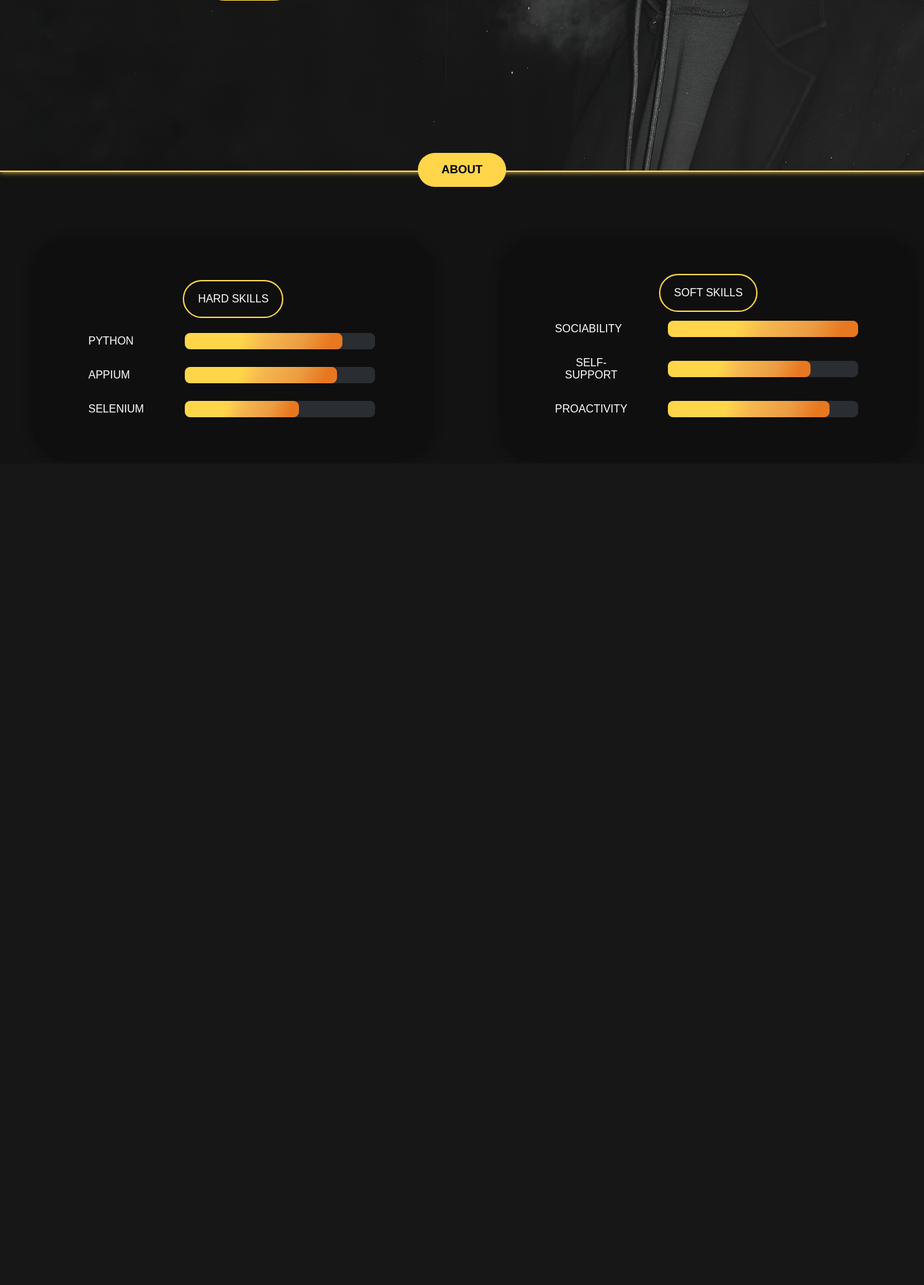
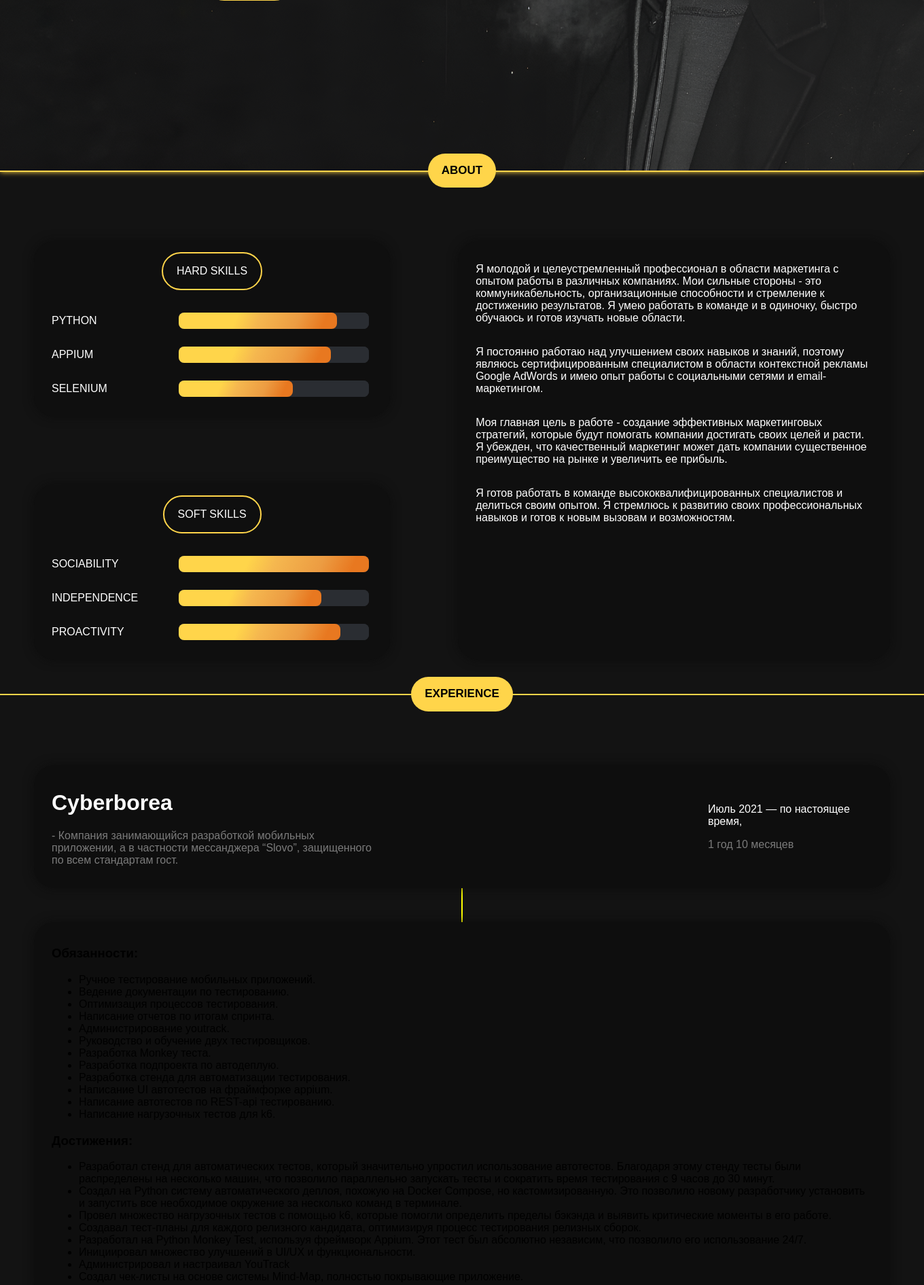
Before and after one commit to GrigoriiSchrodinger/FlaskWebsite, a Flask app: page /beautiful_page in a window 1360 px wide. Shown: the part 532-2423 px from the top of the page at 68% size. Before the commit the page ends 1146 px from the top, so only its background shows below. Run offline with Flask 3, Linux system fonts and the light colour scheme.

Commit message:
Feature: add experience

```diff
--- a/src/static/css/beautiful_page.css
+++ b/src/static/css/beautiful_page.css
@@ -158,16 +158,15 @@ li {
 /*==============================================*/
 .delimiter-container {
     display: flex;
+    padding: 1px 26px 1px 26px;
     justify-content: center;
 }
 
 .delimiter {
-    width: 90px;
     border-radius: 50px;
     background-color: #ffd54a;
     padding: 1px 20px;
     transform: translateY(-28px);
-    text-align: center;
 }
 
 .delimiter h2 {
@@ -181,21 +180,32 @@ li {
 /* --------------------------------- Контейнер начало ---------------------------------*/
 .about-me-container {
     display: flex;
-    /*background-color: #131313;*/
-    justify-content: space-around;
+    flex-wrap: nowrap;
+    justify-content: space-evenly;
+    flex-direction: row;
+    border-bottom: 2px solid #ffd54a;
 }
 /* --------------------------------- Контейнер конец ---------------------------------*/
 
 /* --------------------------------- Контейнер прогрессия скиллов начало ---------------------------------*/
-.about-me-progress-bar-container {
-    background-color: rgba(14, 14, 14, 0.75);
-    border-radius: 50px;
+.about-me-card-container {
     display: flex;
     flex-direction: column;
-    padding: 50px 80px 50px 80px;
-    margin: 50px 50px 5px 50px;
+}
+.about-me-card {
+    background-color: rgba(14, 14, 14, 0.75);
     box-shadow: 0 0 15px rgba(10, 10, 10, 0.67);
+    border-radius: 30px;
+    display: flex;
+    flex-direction: column;
+    padding: 16px 26px 16px 26px;
+    margin: 50px 50px 50px 50px;
+    transition: transform 0.4s ease-in-out;
+}
 
+.about-me-card:hover {
+  transform: scale(1.05);
+    box-shadow: 0 0 30px rgba(10, 10, 10, 0.67);
 }
 
 .about-me-progress-bar-container h1 {
@@ -240,7 +250,8 @@ progress::-webkit-progress-value {
     border-radius: 50px;
     border: 2px solid #ffd54a;
     padding: 1px 20px;
-    margin: auto;
+    margin: auto auto 20px auto;
+
 }
 
 .about-me-common-block-name p {
@@ -254,7 +265,6 @@ progress::-webkit-progress-value {
     flex-direction: row;
     align-items: center;
     justify-content: space-between;
-    /*height: 100%;*/
 }
 
 .about-me-common-block-name-name-skills p {
@@ -268,7 +278,7 @@ progress::-webkit-progress-value {
     display: flex;
     background-color: #131313;
     justify-content: space-around;
-        padding: 300px;
+    padding: 300px;
     border-bottom: 2px solid #ffd54a;
     box-shadow: 0 0 8px #ffd54a;
 }
@@ -277,10 +287,45 @@ progress::-webkit-progress-value {
 .brief-information-text {
     display: flex;
     flex-direction: column;
-    margin: 50px 50px 5px 50px;
-    justify-content: center;
 }
 
 .brief-information-text p {
     color: white;
 }
+
+/*==============================================*/
+/*             Секция 5: Опыт работы*/
+/*==============================================*/
+
+.experience-card {
+    background-color: rgb(14, 14, 14);
+    box-shadow: 0 0 15px rgba(10, 10, 10, 0.67);
+    border-radius: 30px;
+    display: flex;
+    flex-direction: row;
+    padding: 16px 26px 16px 26px;
+    margin: 50px 50px 50px 50px;
+    transition: transform 0.4s ease-in-out;
+    justify-content: space-between;
+    align-items: center;
+}
+
+.experience-card h1, p {
+    color: white;
+}
+
+.experience-card:hover {
+  transform: scale(1.05);
+    box-shadow: 0 0 30px rgba(10, 10, 10, 0.67);
+}
+
+.vertical-line {
+    z-index: -1;
+  position: absolute;
+  top: 0;
+  bottom: 0;
+  left: 50%;
+  width: 2px;
+  background-color: yellow;
+  transform: translateX(-50%);
+}
--- a/src/static/css/style.css
+++ b/src/static/css/style.css
@@ -369,7 +369,7 @@ progress::-webkit-progress-value {
 }
 
 .body-text {
-    margin: 13px;
+    /*margin: 13px;*/
 }
 
 .content {
--- a/src/templates/beautiful_page.html
+++ b/src/templates/beautiful_page.html
@@ -54,7 +54,8 @@
 </div>
 
 <div class="about-me-container">
-    <div class="about-me-progress-bar-container">
+    <div class="about-me-card-container">
+        <div class="about-me-card">
             <div class="about-me-common-block-name">
                 <p>HARD SKILLS</p>
             </div>
@@ -72,7 +73,7 @@
             </div>
         </div>
 
-    <div class="about-me-progress-bar-container">
+        <div class="about-me-card">
             <div class="about-me-common-block-name">
                 <p>SOFT SKILLS</p>
             </div>
@@ -81,7 +82,7 @@
                 <progress class="progress" max="100" value="100">100%</progress>
             </div>
             <div class="about-me-common-block-name-name-skills">
-            <p>SELF-SUPPORT</p>
+                <p>INDEPENDENCE</p>
                 <progress class="progress" max="100" value="75">75%</progress>
             </div>
             <div class="about-me-common-block-name-name-skills">
@@ -89,147 +90,155 @@
                 <progress class="progress" max="100" value="85">85%</progress>
             </div>
         </div>
+    </div>
+    <div class="about-me-card">
+        <div class="brief-information-text">
+            <div class="body-text">
+                <p>
+                    Я молодой и целеустремленный профессионал в области маркетинга с опытом работы в различных
+                    компаниях.
+                    Мои сильные стороны - это коммуникабельность, организационные способности и стремление к достижению
+                    результатов. Я умею работать в команде и в одиночку, быстро обучаюсь и готов изучать новые области.
+                </p>
+            </div>
+            <div class="body-text">
+                <p>
+                    Я постоянно работаю над улучшением своих навыков и знаний, поэтому являюсь сертифицированным
+                    специалистом в области контекстной рекламы Google AdWords и имею опыт работы с социальными сетями и
+                    email-маркетингом.
+                </p>
+            </div>
+            <div class="body-text">
+                <p>
+                    Моя главная цель в работе - создание эффективных маркетинговых стратегий, которые будут помогать
+                    компании достигать своих целей и расти. Я убежден, что качественный маркетинг может дать компании
+                    существенное преимущество на рынке и увеличить ее прибыль.
+                </p>
+            </div>
+            <div class="body-text">
+                <p>
+                    Я готов работать в команде высококвалифицированных специалистов и делиться своим опытом. Я стремлюсь
+                    к
+                    развитию своих профессиональных навыков и готов к новым вызовам и возможностям.
+                </p>
+            </div>
+        </div>
+    </div>
 
-<!--    <div class="brief-information-text">-->
-<!--        <div class="body-text">-->
-<!--            <p>-->
-<!--                Я молодой и целеустремленный профессионал в области маркетинга с опытом работы в различных-->
-<!--                компаниях.-->
-<!--                Мои сильные стороны - это коммуникабельность, организационные способности и стремление к достижению-->
-<!--                результатов. Я умею работать в команде и в одиночку, быстро обучаюсь и готов изучать новые области.-->
-<!--            </p>-->
-<!--        </div>-->
-<!--        <div class="body-text">-->
-<!--            <p>-->
-<!--                Я постоянно работаю над улучшением своих навыков и знаний, поэтому являюсь сертифицированным-->
-<!--                специалистом в области контекстной рекламы Google AdWords и имею опыт работы с социальными сетями и-->
-<!--                email-маркетингом.-->
-<!--            </p>-->
-<!--        </div>-->
-<!--        <div class="body-text">-->
-<!--            <p>-->
-<!--                Моя главная цель в работе - создание эффективных маркетинговых стратегий, которые будут помогать-->
-<!--                компании достигать своих целей и расти. Я убежден, что качественный маркетинг может дать компании-->
-<!--                существенное преимущество на рынке и увеличить ее прибыль.-->
-<!--            </p>-->
-<!--        </div>-->
-<!--        <div class="body-text">-->
-<!--            <p>-->
-<!--                Я готов работать в команде высококвалифицированных специалистов и делиться своим опытом. Я стремлюсь-->
-<!--                к-->
-<!--                развитию своих профессиональных навыков и готов к новым вызовам и возможностям.-->
-<!--            </p>-->
-<!--        </div>-->
-<!--    </div>-->
-<!--</div>-->
+</div>
 
-<!--<div class="brief-information">-->
-<!--    <div class="brief-information-text">-->
-<!--        <div class="body-text">-->
-<!--            <p>-->
-<!--                Я молодой и целеустремленный профессионал в области маркетинга с опытом работы в различных-->
-<!--                компаниях.-->
-<!--                Мои сильные стороны - это коммуникабельность, организационные способности и стремление к достижению-->
-<!--                результатов. Я умею работать в команде и в одиночку, быстро обучаюсь и готов изучать новые области.-->
-<!--            </p>-->
-<!--        </div>-->
-<!--        <div class="body-text">-->
-<!--            <p>-->
-<!--                Я постоянно работаю над улучшением своих навыков и знаний, поэтому являюсь сертифицированным-->
-<!--                специалистом в области контекстной рекламы Google AdWords и имею опыт работы с социальными сетями и-->
-<!--                email-маркетингом.-->
-<!--            </p>-->
-<!--        </div>-->
-<!--        <div class="body-text">-->
-<!--            <p>-->
-<!--                Моя главная цель в работе - создание эффективных маркетинговых стратегий, которые будут помогать-->
-<!--                компании достигать своих целей и расти. Я убежден, что качественный маркетинг может дать компании-->
-<!--                существенное преимущество на рынке и увеличить ее прибыль.-->
-<!--            </p>-->
-<!--        </div>-->
-<!--        <div class="body-text">-->
-<!--            <p>-->
-<!--                Я готов работать в команде высококвалифицированных специалистов и делиться своим опытом. Я стремлюсь-->
-<!--                к-->
-<!--                развитию своих профессиональных навыков и готов к новым вызовам и возможностям.-->
-<!--            </p>-->
-<!--        </div>-->
-<!--    </div>-->
-<!--    <div class="progress-bar">-->
-<!--        <div class="information-block-name">-->
-<!--            <p>HARD SKILLS</p>-->
-<!--        </div>-->
-<!--        <div class="text-progress-bar">-->
-<!--            <p>PYTHON</p>-->
-<!--            <progress class="progress" max="100" value="83">83%</progress>-->
-<!--        </div>-->
-<!--        <div class="text-progress-bar">-->
-<!--            <p>APPIUM</p>-->
-<!--            <progress class="progress" max="100" value="80">80%</progress>-->
-<!--        </div>-->
-<!--        <div class="text-progress-bar">-->
-<!--            <p>SELENIUM</p>-->
-<!--            <progress class="progress" max="100" value="60">60%</progress>-->
-<!--        </div>-->
+<div class="delimiter-container">
+    <div class="delimiter">
+        <h2>EXPERIENCE</h2>
+    </div>
+</div>
 
-<!--        <div class="information-block-name" style="margin-top: 15px">-->
-<!--            <p>SOFT SKILLS</p>-->
-<!--        </div>-->
+<div style="position: relative">
+    <div class="experience-card">
+        <div>
+            <h1>Cyberborea</h1>
+            <p style="width: 50%; color: rgba(255,255,255,0.45)">- Компания занимающийся разработкой мобильных приложении, а в частности мессанджера “Slovo”,
+                защищенного по всем стандартам гост.</p>
+        </div>
+        <div>
+            <p>Июль 2021 — по настоящее время,</p>
+            <p style="color: rgba(255,255,255,0.45)"> 1 год 10 месяцев</p>
+        </div>
+    </div>
 
-<!--        <div class="text-progress-bar">-->
-<!--            <p>SOCIABILITY</p>-->
-<!--            <progress class="progress" max="100" value="100">100%</progress>-->
-<!--        </div>-->
-<!--        <div class="text-progress-bar">-->
-<!--            <p>SELF-SUPPORT</p>-->
-<!--            <progress class="progress" max="100" value="75">75%</progress>-->
-<!--        </div>-->
-<!--        <div class="text-progress-bar">-->
-<!--            <p>PROACTIVITY</p>-->
-<!--            <progress class="progress" max="100" value="85">85%</progress>-->
-<!--        </div>-->
-<!--    </div>-->
-<!--</div>-->
+    <div class="vertical-line">
+    </div>
 
-<!--<div class="delimiter-container">-->
-<!--    <div class="delimiter">-->
-<!--        <h2>ABOUT</h2>-->
-<!--    </div>-->
-<!--</div>-->
+    <div class="experience-card">
+        <div class="content">
+            <div class="body-text">
+                <h3>Обязанности:</h3>
+                <ul>
+                    <li>Ручное тестирование мобильных приложений.</li>
+                    <li>Ведение документации по тестированию.</li>
+                    <li>Оптимизация процессов тестирования.</li>
+                    <li>Написание отчетов по итогам спринта.</li>
+                    <li>Администрирование youtrack.</li>
+                    <li>Руководство и обучение двух тестировщиков.</li>
+                    <li>Разработка Monkey теста.</li>
+                    <li>Разработка подпроекта по автодеплую.</li>
+                    <li>Разработка стенда для автоматизации тестирования.</li>
+                    <li>Написание UI автотестов на фраймфорке appium.</li>
+                    <li>Написание автотестов по REST-api тестированию.</li>
+                    <li>Написание нагрузочных тестов для k6.</li>
+                </ul>
+            </div>
+            <div class="body-text">
+                <h3>Достижения:</h3>
+                <ul>
+                    <li>Разработал стенд для автоматических тестов, который значительно упростил использование
+                        автотестов.
+                        Благодаря этому стенду тесты были распределены на несколько машин, что позволило параллельно
+                        запускать тесты и сократить время тестирования с 9 часов до 30 минут.
+                    </li>
+                    <li>Создал на Python систему автоматического деплоя, похожую на Docker Compose, но
+                        кастомизированную.
+                        Это позволило новому разработчику установить и запустить все необходимое окружение за несколько
+                        команд в терминале.
+                    </li>
+                    <li>Провел множество нагрузочных тестов с помощью k6, которые помогли определить пределы бэкэнда и
+                        выявить критические моменты в его работе.
+                    </li>
+                    <li>Создавал тест-планы для каждого релизного кандидата, оптимизируя процесс тестирования релизных
+                        сборок.
+                    </li>
+                    <li>Разработал на Python Monkey Test, используя фреймворк Appium. Этот тест был абсолютно независим,
+                        что
+                        позволило его использование 24/7.
+                    </li>
+                    <li>Инициировал множество улучшений в UI/UX и функциональности.</li>
+                    <li>Администрировал и настраивал YouTrack</li>
+                    <li>Создал чек-листы на основе системы Mind-Map, полностью покрывающие приложение.</li>
+                </ul>
+            </div>
+        </div>
+    </div>
+</div>
 
-<!--<div class="experience-information">-->
-<!--    <div class="brief-information-text">-->
-<!--        <div class="body-text">-->
-<!--            <p>-->
-<!--                Я молодой и целеустремленный профессионал в области маркетинга с опытом работы в различных-->
-<!--                компаниях.-->
-<!--                Мои сильные стороны - это коммуникабельность, организационные способности и стремление к достижению-->
-<!--                результатов. Я умею работать в команде и в одиночку, быстро обучаюсь и готов изучать новые области.-->
-<!--            </p>-->
-<!--        </div>-->
-<!--        <div class="body-text">-->
-<!--            <p>-->
-<!--                Я постоянно работаю над улучшением своих навыков и знаний, поэтому являюсь сертифицированным-->
-<!--                специалистом в области контекстной рекламы Google AdWords и имею опыт работы с социальными сетями и-->
-<!--                email-маркетингом.-->
-<!--            </p>-->
-<!--        </div>-->
-<!--        <div class="body-text">-->
-<!--            <p>-->
-<!--                Моя главная цель в работе - создание эффективных маркетинговых стратегий, которые будут помогать-->
-<!--                компании достигать своих целей и расти. Я убежден, что качественный маркетинг может дать компании-->
-<!--                существенное преимущество на рынке и увеличить ее прибыль.-->
-<!--            </p>-->
-<!--        </div>-->
-<!--        <div class="body-text">-->
-<!--            <p>-->
-<!--                Я готов работать в команде высококвалифицированных специалистов и делиться своим опытом. Я стремлюсь-->
-<!--                к-->
-<!--                развитию своих профессиональных навыков и готов к новым вызовам и возможностям.-->
-<!--            </p>-->
-<!--        </div>-->
-<!--    </div>-->
-<!--</div>-->
+<div style="position: relative">
+    <div class="experience-card">
+        <div>
+            <h1>Quins</h1>
+            <p style="width: 50%; color: rgba(255,255,255,0.45)">- Компания занимающийся разработкой корпоративных
+                сайтов, лендингов, интернет-магазинов, мобильных
+                приложений.</p>
+        </div>
+        <div>
+            <p>Декабрь 2020 — июнь 2021,</p>
+            <p style="color: rgba(255,255,255,0.45)"> 7 месяцев</p>
+        </div>
+    </div>
+
+    <div class="vertical-line">
+    </div>
+
+    <div class="experience-card">
+        <div class="content">
+            <div class="body-text">
+                <h3>Обязанности:</h3>
+                <ul>
+                    <li>Ручное тестирование мобильных приложений.</li>
+                    <li>Выполнение ручного тестирования мобильного банка.</li>
+                    <li>Создание детальных баг-репортов.</li>
+                    <li>Проверка соответствия документации по приложению.</li>
+                    <li>Написание тест-кейсов для приложения.</li>
+                </ul>
+            </div>
+            <div class="body-text">
+                <h3>Достижения:</h3>
+                <ul>
+                    <li>Написал подробные тест-кейсы, которые покрывают большую часть приложения.</li>
+                    <li>Создал баг-репорты, связанные с UX, которые помогли улучшить пользовательский опыт.</li>
+                </ul>
+            </div>
+        </div>
+    </div>
+</div>
 
 </body>
 <script>
```
Lines whose indentation alone changed are shown as unchanged.
